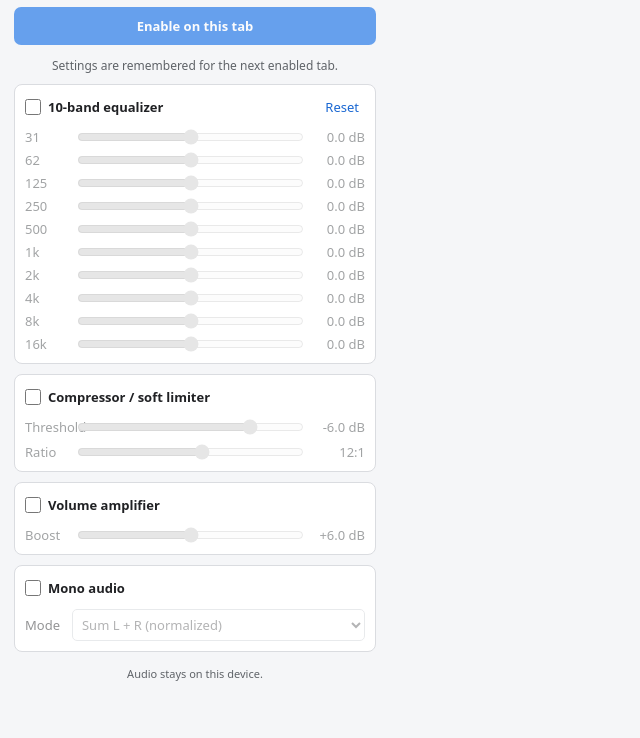
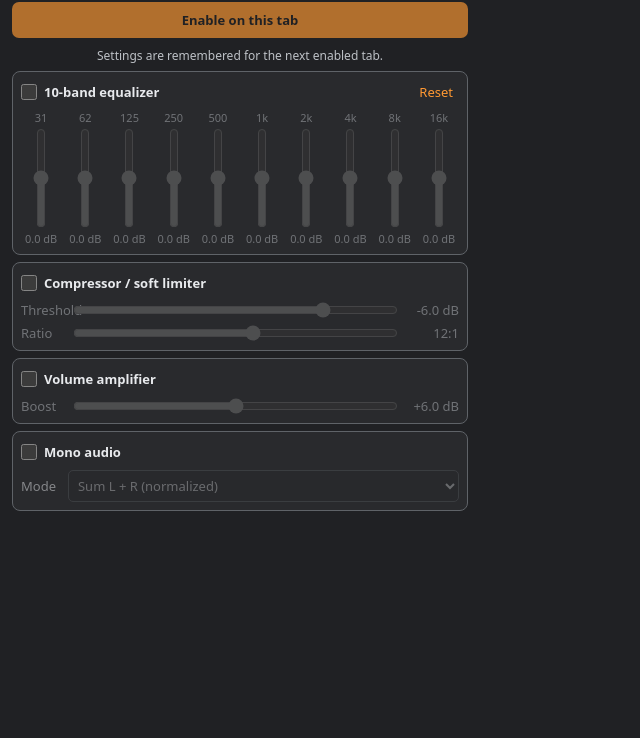
Before and after one commit to vorvek/AudioEX, a website with bundled scripts: page popup.html in a window 1280 px wide. Shown: the part 62-800 px from the top of the page, without its empty margins (0-640 px from the left). Built offline with nearby package versions, Linux system fonts and the light colour scheme; no server answers.

Commit message:
Release 1.1.0 with vertical equalizer UI

```diff
--- a/package.json
+++ b/package.json
@@ -1,6 +1,6 @@
 {
   "name": "audioex",
-  "version": "1.0.0",
+  "version": "1.1.0",
   "private": true,
   "type": "module",
   "description": "Per-tab audio controls for Chrome",
--- a/popup.css
+++ b/popup.css
@@ -1,9 +1,9 @@
 :root {
-  color-scheme: light dark;
+  color-scheme: dark;
   font-family: system-ui, -apple-system, BlinkMacSystemFont, "Segoe UI", sans-serif;
   font-size: 13px;
-  background: #f5f6f8;
-  color: #202124;
+  background: #202124;
+  color: #e8eaed;
 }
 
 * {
@@ -11,17 +11,17 @@
 }
 
 body {
-  width: 390px;
+  width: 480px;
   max-height: 600px;
   margin: 0;
   overflow-y: auto;
-  background: #f5f6f8;
+  background: #202124;
 }
 
 main {
   display: grid;
-  gap: 10px;
-  padding: 14px;
+  gap: 7px;
+  padding: 12px;
 }
 
 .app-header {
@@ -37,35 +37,34 @@ h1 {
 }
 
 .app-header p,
-.hint,
-footer {
+.hint {
   margin: 2px 0 0;
-  color: #5f6368;
+  color: #bdc1c6;
 }
 
 .status {
   min-width: 42px;
   padding: 4px 8px;
   border-radius: 999px;
-  background: #dfe1e5;
-  color: #3c4043;
+  background: #5f6368;
+  color: #e8eaed;
   font-size: 12px;
   font-weight: 700;
   text-align: center;
 }
 
 .status[data-active="true"] {
-  background: #ceead6;
-  color: #0d652d;
+  background: #0d652d;
+  color: #ceead6;
 }
 
 .capture-button {
   width: 100%;
-  min-height: 38px;
+  min-height: 36px;
   border: 0;
   border-radius: 7px;
-  background: #1a73e8;
-  color: #fff;
+  background: #ff9933;
+  color: #202124;
   cursor: pointer;
   font: inherit;
   font-weight: 700;
@@ -88,18 +87,18 @@ footer {
 .error {
   margin: 0;
   padding: 8px 10px;
-  border: 1px solid #f6aea9;
+  border: 1px solid #a50e0e;
   border-radius: 6px;
-  background: #fce8e6;
-  color: #a50e0e;
+  background: #5c1d1a;
+  color: #f6aea9;
   line-height: 1.35;
 }
 
 .effect {
-  padding: 10px;
-  border: 1px solid #dadce0;
+  padding: 8px;
+  border: 1px solid #5f6368;
   border-radius: 8px;
-  background: #fff;
+  background: #292a2d;
 }
 
 .effect-heading,
@@ -128,12 +127,45 @@ footer {
 
 .effect-controls {
   display: grid;
-  gap: 7px;
-  margin-top: 9px;
+  gap: 5px;
+  margin-top: 6px;
 }
 
 .equalizer-controls {
-  gap: 5px;
+  grid-template-columns: repeat(10, minmax(0, 1fr));
+  gap: 4px;
+}
+
+.equalizer-band {
+  display: grid;
+  grid-template-rows: auto 100px auto;
+  gap: 3px;
+  justify-items: center;
+  min-width: 0;
+}
+
+.equalizer-frequency,
+.equalizer-gain {
+  color: #bdc1c6;
+  font-size: 11px;
+  font-variant-numeric: tabular-nums;
+  white-space: nowrap;
+}
+
+.equalizer-slider {
+  position: relative;
+  width: 18px;
+  height: 100px;
+}
+
+.equalizer-slider input[type="range"] {
+  position: absolute;
+  top: 50%;
+  left: 50%;
+  width: 100px;
+  height: 18px;
+  margin: 0;
+  transform: translate(-50%, -50%) rotate(-90deg);
 }
 
 .control-row {
@@ -143,11 +175,11 @@ footer {
 }
 
 .control-row > span {
-  color: #3c4043;
+  color: #bdc1c6;
 }
 
 .control-row output {
-  color: #3c4043;
+  color: #bdc1c6;
   font-variant-numeric: tabular-nums;
   text-align: right;
 }
@@ -155,7 +187,7 @@ footer {
 input[type="range"] {
   width: 100%;
   margin: 0;
-  accent-color: #1a73e8;
+  accent-color: #ff9933;
 }
 
 .select-row {
@@ -167,9 +199,9 @@ select {
   flex: 1;
   min-width: 0;
   padding: 5px;
-  border: 1px solid #bdc1c6;
+  border: 1px solid #5f6368;
   border-radius: 5px;
-  background: #fff;
+  background: #292a2d;
   color: inherit;
   font: inherit;
 }
@@ -178,7 +210,7 @@ select {
   padding: 3px 6px;
   border: 0;
   background: transparent;
-  color: #1967d2;
+  color: #ff9933;
   cursor: pointer;
   font: inherit;
 }
@@ -186,55 +218,3 @@ select {
 .effect[data-enabled="false"] .effect-controls {
   opacity: 0.48;
 }
-
-footer {
-  padding-top: 2px;
-  font-size: 11px;
-  text-align: center;
-}
-
-@media (prefers-color-scheme: dark) {
-  :root,
-  body {
-    background: #202124;
-    color: #e8eaed;
-  }
-
-  .app-header p,
-  .hint,
-  footer,
-  .control-row > span,
-  .control-row output {
-    color: #bdc1c6;
-  }
-
-  .effect {
-    border-color: #5f6368;
-    background: #292a2d;
-  }
-
-  .status {
-    background: #5f6368;
-    color: #e8eaed;
-  }
-
-  .status[data-active="true"] {
-    background: #0d652d;
-    color: #ceead6;
-  }
-
-  select {
-    border-color: #5f6368;
-    background: #292a2d;
-  }
-
-  .error {
-    border-color: #a50e0e;
-    background: #5c1d1a;
-    color: #f6aea9;
-  }
-
-  .text-button {
-    color: #8ab4f8;
-  }
-}
--- a/popup.html
+++ b/popup.html
@@ -82,8 +82,6 @@
           </label>
         </div>
       </section>
-
-      <footer>Audio stays on this device.</footer>
     </main>
     <script type="module" src="popup.js"></script>
   </body>
--- a/popup.js
+++ b/popup.js
@@ -151,9 +151,10 @@ function bindRange(input, assign, renderValue) {
 function buildEqualizer() {
   EQ_BANDS.forEach((band, index) => {
     const label = document.createElement("label");
-    label.className = "control-row";
+    label.className = "equalizer-band";
 
     const name = document.createElement("span");
+    name.className = "equalizer-frequency";
     name.textContent = band.label;
 
     const input = document.createElement("input");
@@ -163,8 +164,13 @@ function buildEqualizer() {
     input.step = "0.5";
     input.setAttribute("aria-label", `${band.label} Hz equalizer gain`);
 
+    const slider = document.createElement("span");
+    slider.className = "equalizer-slider";
+    slider.append(input);
+
     const output = document.createElement("output");
-    label.append(name, input, output);
+    output.className = "equalizer-gain";
+    label.append(name, slider, output);
     elements.equalizerControls.append(label);
     equalizerRows.push({ input, output });
 
```
Also changed, not shown: test/manifest.test.js (+3 -0 lines), README.md, docs/audioex-popup.png (added), manifest.json.
